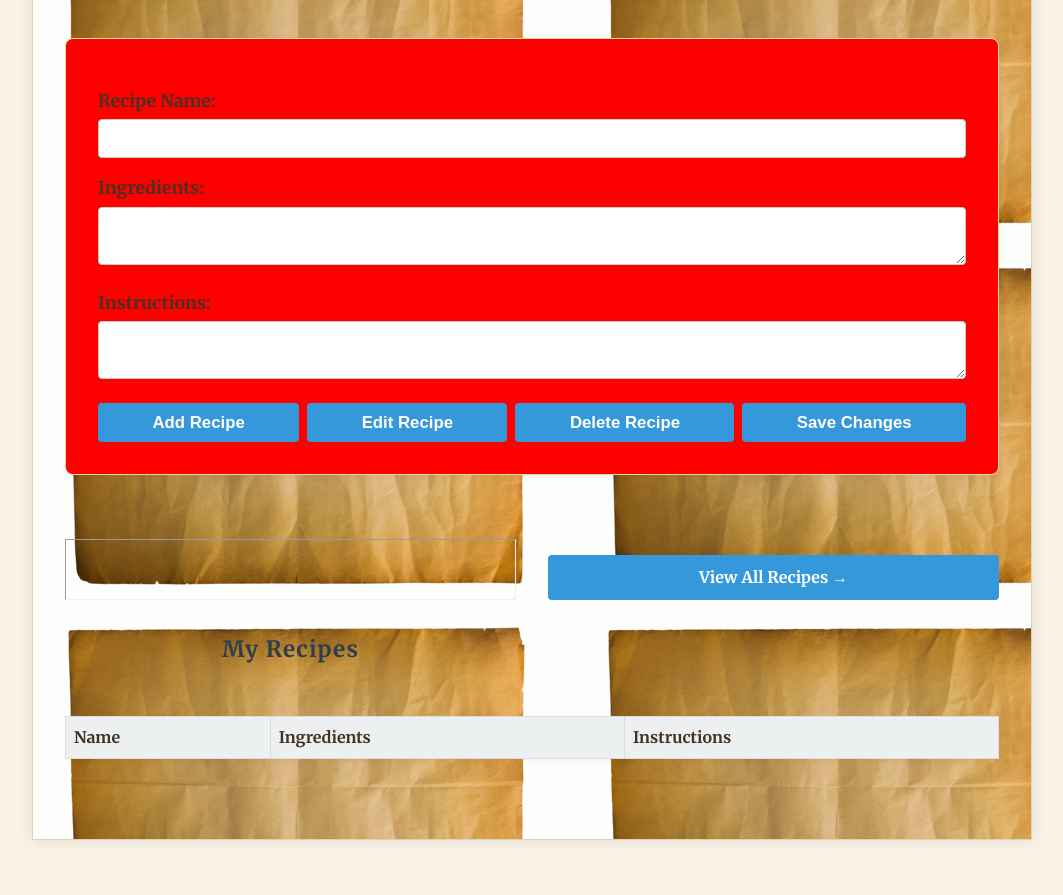
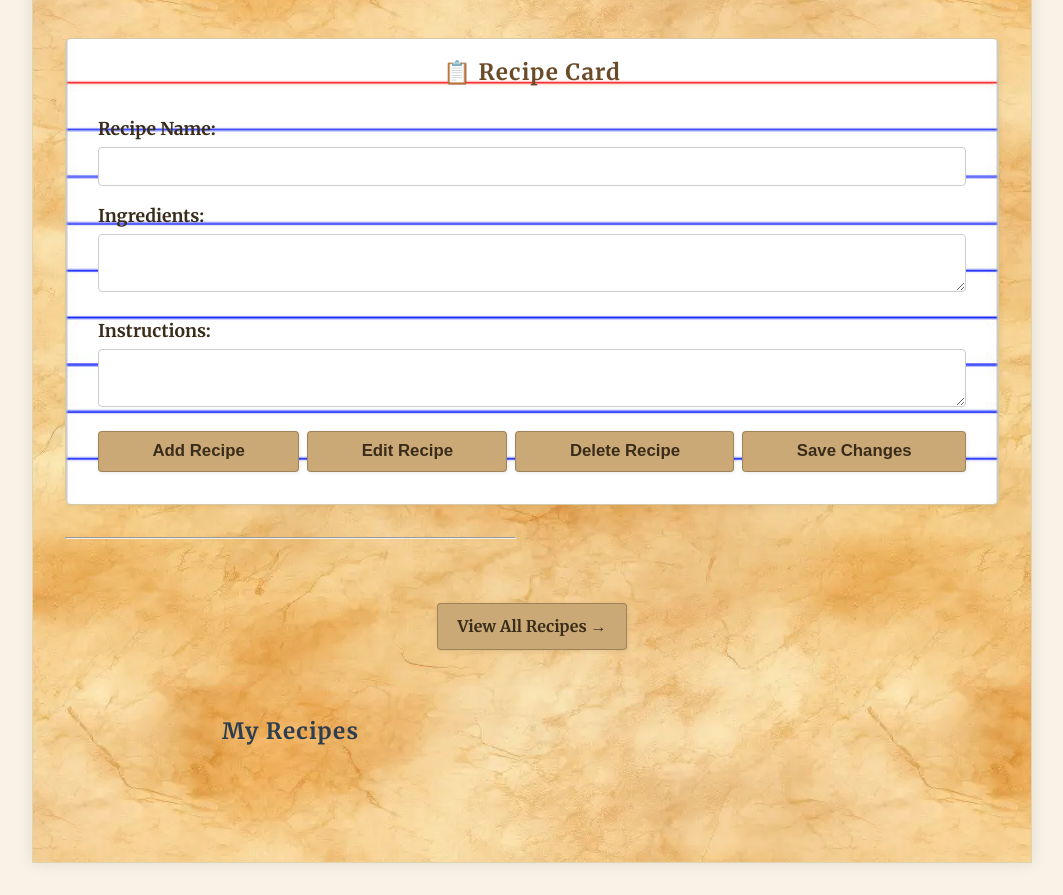
Before and after one commit to JustJill813/recipe-book, a plain HTML site: page public/index.html in a window 1280 px wide. Shown: the part 147-1042 px from the top of the page, without its empty margins (108-1171 px from the left). Before the commit the page ends 1019 px from the top, so only its background shows below. Drawn offline with Linux system fonts and the light colour scheme.

Commit message:
changed some styles

```diff
--- a/public/css/styles.css
+++ b/public/css/styles.css
@@ -2,11 +2,11 @@
 @import url('https://fonts.googleapis.com/css2?family=Merriweather:wght@400;700&display=swap');
 
 :root {
-  --primary: #3498db;
+  --primary: #cba976;
   --accent: #2ecc71;
   --bg-light: #f9f3e7;
-  --text-dark: #443322;
-  --card-bg: red;
+  --text-dark: #3a2c1a;
+  --card-bg: #ffffff;
   --border-light: #e0d4b0;
 }
 
@@ -35,25 +35,12 @@ body {
 .overlay {
   position: relative;
   background-color: rgba(255, 255, 255, 0.9);
-  background-image: url('../images/parchment-texture.png');
+  background-image: url('../images/parchment-texture.jpg');
   background-repeat: repeat;
   padding: 3rem 2rem;
   border: 1px solid #e0d4b0;
   box-shadow: 0 0 15px rgba(0, 0, 0, 0.1);
   min-height: 100vh;
-}
-
-/* Torn paper edge across the top */
-.overlay::before {
-  content: '';
-  position: absolute;
-  top: -20px;
-  left: 0;
-  width: 100%;
-  height: 40px;
-  background: url('../images/torn-edge.png') repeat-x;
-  background-size: cover;
-  z-index: 2;
 }
 
 /* ---------- Typography ---------- */
@@ -68,13 +55,28 @@ h2 {
   letter-spacing: 0.05em;
 }
 
+.recipe-label {
+  font-family: 'Merriweather', serif;
+  font-weight: 700;
+  font-size: 1.4rem;
+  color: #6b4a27;
+  text-align: center;
+  margin-top: -1rem;
+  margin-bottom: 1rem;
+  padding-bottom: 0.5rem;
+  letter-spacing: 0.05em;
+}
+
+
 /* ---------- Form Styling ---------- */
 form {
-  background-color: var(--card-bg);
-  border: 1px solid var(--border-light);
-  border-radius: 8px;
-  padding: 1.5rem;
-  margin-bottom: 2rem;
+  background-image: url('../images/index-card-bg.jpg');
+  background-size: cover;
+  background-repeat: no-repeat;
+  background-position: center;
+  border: 1px solid #d6c9a8;
+  border-radius: 6px;
+  padding: 2rem;
   box-shadow: 2px 2px 6px rgba(0, 0, 0, 0.05);
 }
 
@@ -103,14 +105,14 @@ textarea {
   margin-top: 1rem;
 }
 
-button,
-.button-link {
+button, .button-link {
   flex: 1 1 auto;
   padding: 0.6rem 1.2rem;
   font-size: 1rem;
   background-color: var(--primary);
-  color: white;
-  border: none;
+  color: var(--text-dark);
+  border: 1px solid rgba(60, 40, 20, 0.3);
+  box-shadow: 1px 1px 4px rgba(0, 0, 0, 0.08);
   border-radius: 4px;
   font-weight: bold;
   cursor: pointer;
@@ -121,7 +123,7 @@ button,
 
 button:hover,
 .button-link:hover {
-  background-color: #2980b9;
+  background-color: #8f6a3e;
   transform: scale(1.03);
 }
 
@@ -129,6 +131,14 @@ button:hover,
   display: inline-block;
   margin-top: 1rem;
 }
+
+.center-button {
+  display: block;
+  width: fit-content;
+  margin: 2rem auto;
+  grid-column: span 2;
+}
+
 
 /* ---------- Table Styling ---------- */
 table {
@@ -153,6 +163,44 @@ td {
 th {
   background-color: #ecf0f1;
 }
+
+@keyframes slideInLeft {
+  from {
+    opacity: 0;
+    transform: translateX(-40px);
+  }
+  to {
+    opacity: 1;
+    transform: translateX(0);
+  }
+}
+
+.recipe-name {
+  animation: slideInLeft 0.5s ease-out;
+}
+
+
+.recipe-list-grid {
+  display: grid;
+  grid-template-columns: repeat(2, 1fr);
+  gap: 1rem;
+  margin-top: 1rem;
+}
+
+.recipe-name {
+  background-color: #e1c39f;
+  border: 1px solid #b99c7b;
+  padding: 0.75rem 1rem;
+  border-radius: 6px;
+  box-shadow: 1px 1px 3px rgba(0, 0, 0, 0.05);
+  font-weight: bold;
+  font-size: 1.05rem;
+  color: var(--text-dark);
+  cursor: pointer;
+  animation: slideInLeft 0.5s ease-out;
+}
+
+
 
 /* ---------- Book Spread Layout (Desktop) ---------- */
 @media (min-width: 768px) {
--- a/public/index.html
+++ b/public/index.html
@@ -13,6 +13,7 @@
   <h1>Recipe Manager</h1>
 
   <form id="recipe-form">
+    <div class="recipe-label">📋 Recipe Card</div>
     <label for="name">Recipe Name:</label>
     <input type="text" id="name" name="name" required />
 
@@ -21,6 +22,7 @@
 
     <label for="instructions">Instructions:</label>
     <textarea id="instructions" name="instructions" required></textarea>
+
 
     <div class="form-buttons">
       <button type="button" id="add-btn">Add Recipe</button>
@@ -32,24 +34,11 @@
 
   <hr />
 
-<a href="recipes.html" class="button-link">View All Recipes →</a>
+<a href="recipes.html" class="button-link center-button">View All Recipes →</a>
 
 <h2>My Recipes</h2>
 
-<div id="recipe-list">
-  <table>
-    <thead>
-      <tr>
-        <th>Name</th>
-        <th>Ingredients</th>
-        <th>Instructions</th>
-      </tr>
-    </thead>
-    <tbody id="recipe-table-body">
-      <!-- Recipes will be dynamically added here -->
-    </tbody>
-  </table>
-</div>
+<div id="recipe-list" class="recipe-list-grid"></div>
 
 
   <script src="js/main.js"></script>
--- a/public/js/main.js
+++ b/public/js/main.js
@@ -13,6 +13,8 @@ const ingredientsInput = document.getElementById('ingredients');
 const instructionsInput = document.getElementById('instructions');
 const tableBody = document.getElementById('recipe-table-body');
 
+
+
 // Buttons
 document.getElementById('add-btn').addEventListener('click', addRecipe);
 document.getElementById('edit-btn').addEventListener('click', loadRecipeForEdit);
@@ -22,16 +24,15 @@ form.addEventListener('submit', saveChanges);
 
 // Render the table
 function renderRecipes() {
-  tableBody.innerHTML = '';
+  const recipeList = document.getElementById('recipe-list');
+  recipeList.innerHTML = ''; // Clear the list first
+
   recipes.forEach((recipe, index) => {
-    const row = document.createElement('tr');
-    row.innerHTML = `
-      <td>${recipe.name}</td>
-      <td>${recipe.ingredients}</td>
-      <td>${recipe.instructions}</td>
-    `;
-    row.addEventListener('click', () => selectRecipe(index));
-    tableBody.appendChild(row);
+    const div = document.createElement('div');
+    div.classList.add('recipe-name');
+    div.textContent = recipe.name;
+    div.addEventListener('click', () => selectRecipe(index));
+    recipeList.appendChild(div);
   });
 }
 
```
Also changed, not shown: public/images/index-card-bg.jpg (added), public/images/parchment-texture.jpg (added), public/images/parchment-texture.png (deleted).
